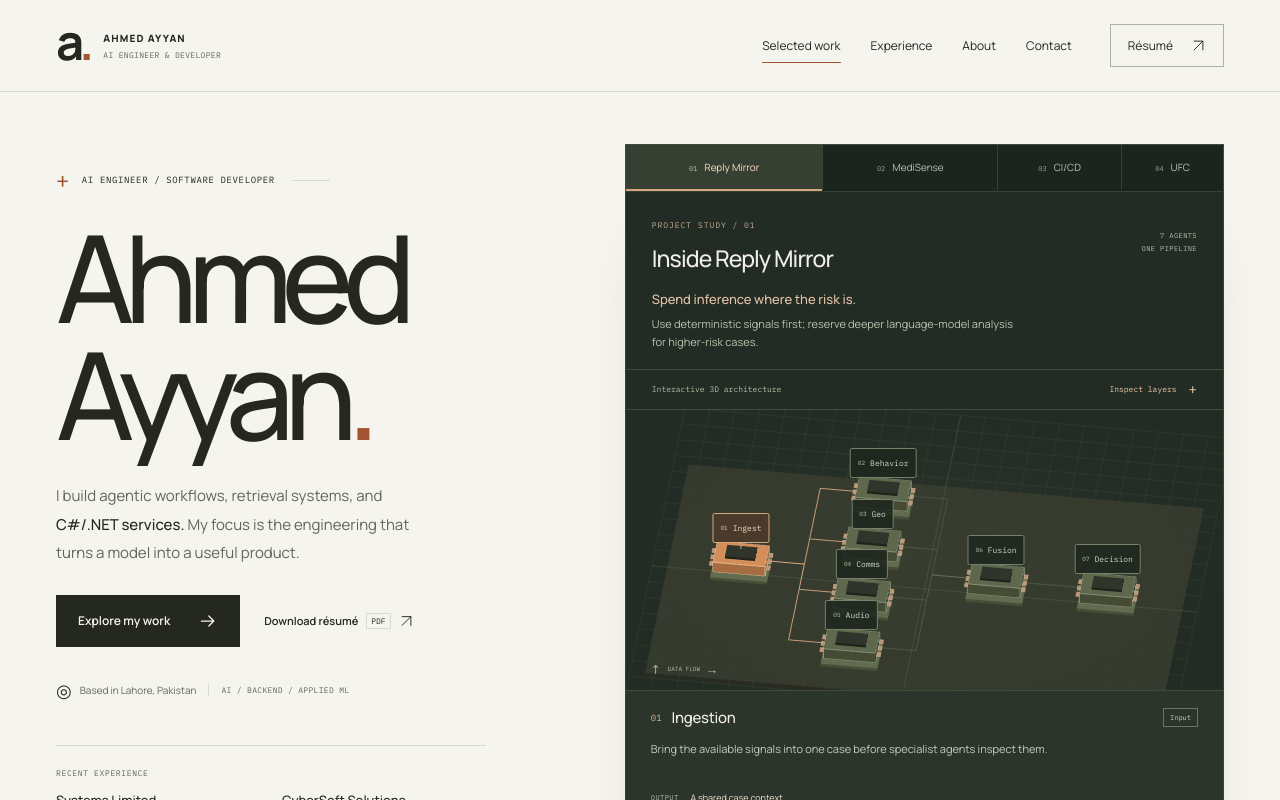
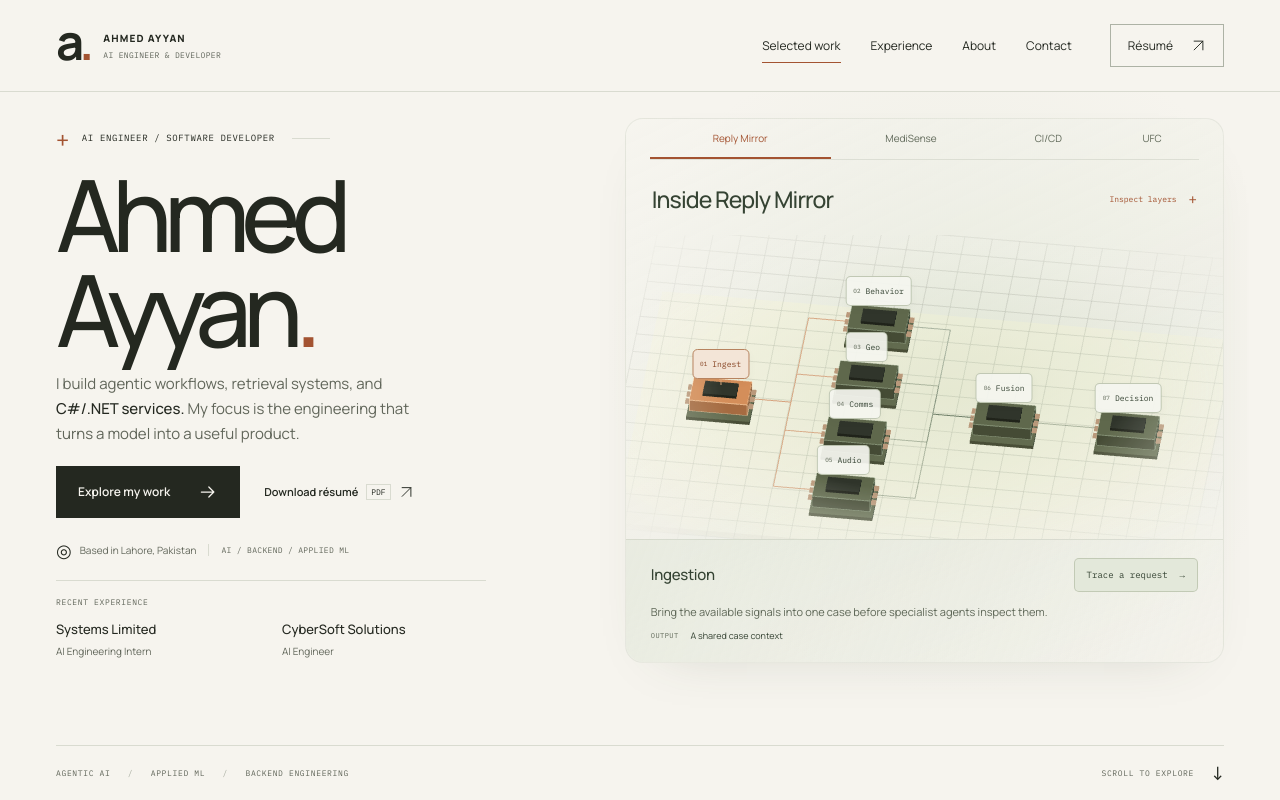
Before and after one commit to bsse23094/portfolio, a React (Vite) app: page / in a window 1280 px wide. Shown: the top 800 px of the page. Built offline with nearby package versions, Linux system fonts and the light colour scheme.

Commit message:
Refine hero layout and simplify the 3D architecture card

```diff
--- a/src/App.jsx
+++ b/src/App.jsx
@@ -188,7 +188,7 @@ function Hero() {
         </div>
       </div>
       <div className="hero-visual" data-enter>
-        <SystemWorkbench />
+        <SystemWorkbench appearance="paper" />
       </div>
       <div className="hero-footnote">
         <span>
--- a/src/components/SystemExplorer.jsx
+++ b/src/components/SystemExplorer.jsx
@@ -5,9 +5,11 @@ import { systems } from "../data/projectSystems";
 
 export default function SystemExplorer({
   projectId = "reply-mirror",
+  appearance = "dark",
   onNotes,
 }) {
   const system = systems[projectId];
+  const minimal = appearance === "paper";
   const selectionHint = `Select ${system.unit === "agent" ? "an agent" : "a stage"} to see its role`;
   const { nodes: systemNodes, steps: traceSteps } = system;
   const fallbackPositions = systemNodes.map((node) => [
@@ -55,6 +57,7 @@ export default function SystemExplorer({
         try {
           sceneRef.current = createSystemScene({
             system,
+            appearance,
             canvas: canvasRef.current,
             host: hostRef.current,
             labels: labelsRef.current,
@@ -81,7 +84,7 @@ export default function SystemExplorer({
       sceneRef.current = null;
       media.removeEventListener("change", onMotion);
     };
-  }, [system]);
+  }, [system, appearance]);
 
   useEffect(() => {
     sceneRef.current?.select(selected, active, trace === "playing");
@@ -158,6 +161,31 @@ export default function SystemExplorer({
     timelineRef.current = timeline;
   }
 
+  const layerControl = status === "ready" && (
+    <button
+      aria-pressed={layers}
+      onClick={() => setLayers(!layers)}
+      className="layer-toggle"
+    >
+      {layers ? "Collapse layers" : "Inspect layers"}{" "}
+      <span aria-hidden="true">{layers ? "−" : "+"}</span>
+    </button>
+  );
+  const traceControl = (
+    <button onClick={runTrace} className="trace-button">
+      {reduced
+        ? "Next stage"
+        : trace === "playing"
+          ? "Pause walkthrough"
+          : trace === "paused"
+            ? "Resume walkthrough"
+            : trace === "done"
+              ? "Replay example"
+              : "Trace a request"}
+      <span aria-hidden="true">{trace === "playing" ? "Ⅱ" : "→"}</span>
+    </button>
+  );
+
   return (
     <section
       className="system-explorer"
@@ -167,38 +195,39 @@ export default function SystemExplorer({
     >
       <div className="system-heading">
         <div>
+          {!minimal && (
             <span className="system-eyebrow">
               PROJECT STUDY / {system.number}
             </span>
+          )}
           <h2>Inside {system.name}</h2>
         </div>
+        {minimal ? (
+          layerControl
+        ) : (
           <span className="system-edition">
             {systemNodes.length} {system.unit === "agent" ? "AGENTS" : "STAGES"}
             <br />
             ONE PIPELINE
           </span>
+        )}
       </div>
+      {!minimal && (
         <div className="system-decision">
           <strong>{system.headline}</strong>
           <p>{system.decision}</p>
         </div>
+      )}
+      {!minimal && (
         <div className="system-toolbar">
           <span className="system-hint">
             {status === "ready"
               ? "Interactive 3D architecture"
               : "Interactive architecture"}
           </span>
-        {status === "ready" && (
-          <button
-            aria-pressed={layers}
-            onClick={() => setLayers(!layers)}
-            className="layer-toggle"
-          >
-            {layers ? "Collapse layers" : "Inspect layers"}{" "}
-            <span aria-hidden="true">{layers ? "−" : "+"}</span>
-          </button>
+          {layerControl}
+        </div>
       )}
-      </div>
       <div
         className={`system-stage ${status !== "ready" ? "is-flat" : ""} ${layers ? "is-exploded" : ""}`}
         ref={hostRef}
@@ -238,9 +267,11 @@ export default function SystemExplorer({
             {item.short}
           </button>
         ))}
+        {!minimal && (
           <div className="system-orientation" aria-hidden="true">
             <span>↑</span> DATA FLOW <span>→</span>
           </div>
+        )}
       </div>
       {layers && (
         <div className="system-layer-key" aria-label="Component layers">
@@ -254,9 +285,15 @@ export default function SystemExplorer({
       )}
       <div className="system-inspector" aria-live="polite" aria-atomic="true">
         <div className="inspector-header">
+          {!minimal && (
             <span className="inspector-number">0{selected + 1}</span>
+          )}
           <h3>{node.name}</h3>
+          {minimal ? (
+            traceControl
+          ) : (
             <span className="inspector-layer">{node.layer}</span>
+          )}
         </div>
         <p>{node.detail}</p>
         <div className="inspector-output">
@@ -264,6 +301,7 @@ export default function SystemExplorer({
           {node.output}
         </div>
       </div>
+      {!minimal && (
         <div className="system-trace">
           <div className="trace-caption">
             <span
@@ -273,29 +311,26 @@ export default function SystemExplorer({
             />
             <span>{stepLabel}</span>
           </div>
-        <button onClick={runTrace} className="trace-button">
-          {reduced
-            ? "Next stage"
-            : trace === "playing"
-              ? "Pause walkthrough"
-              : trace === "paused"
-                ? "Resume walkthrough"
-                : trace === "done"
-                  ? "Replay example"
-                  : "Trace a request"}
-          <span aria-hidden="true">{trace === "playing" ? "Ⅱ" : "→"}</span>
-        </button>
+          {traceControl}
         </div>
+      )}
+      {!minimal && (
         <div className="system-evidence">
           <span>PROJECT EVIDENCE</span>
           <p>{system.evidence}</p>
         </div>
+      )}
+      {!minimal && (
         <div className="system-footnote">
           <span>Illustrative flow · not live inference</span>
           <a href={`#${projectId}`} onClick={onNotes}>
-          Project notes <span aria-hidden="true"><Arrow diagonal className="inline-arrow" /></span>
+            Project notes{" "}
+            <span aria-hidden="true">
+              <Arrow diagonal className="inline-arrow" />
+            </span>
           </a>
         </div>
+      )}
     </section>
   );
 }
--- a/src/components/SystemWorkbench.jsx
+++ b/src/components/SystemWorkbench.jsx
@@ -7,6 +7,7 @@ import { systems } from "../data/projectSystems";
 
 export default function SystemWorkbench({
   initialProject = "reply-mirror",
+  appearance = "dark",
   onNotes,
 }) {
   const [projectId, setProjectId] = useState(initialProject);
@@ -26,7 +27,7 @@ export default function SystemWorkbench({
     tabRefs.current[next]?.focus();
   };
   return (
-    <div className="system-workbench">
+    <div className="system-workbench" data-appearance={appearance}>
       <div
         className="system-project-tabs"
         role="tablist"
@@ -46,7 +47,7 @@ export default function SystemWorkbench({
             onClick={() => setProjectId(project.id)}
             onKeyDown={(event) => changeTab(event, index)}
           >
-            <span>{project.number}</span>
+            {appearance !== "paper" && <span>{project.number}</span>}
             {project.tab}
           </button>
         ))}
@@ -59,6 +60,7 @@ export default function SystemWorkbench({
         <SystemExplorer
           key={projectId}
           projectId={projectId}
+          appearance={appearance}
           onNotes={onNotes}
         />
       </div>
@@ -119,7 +121,9 @@ export function ArchitectureButton({ project }) {
       >
         <ProjectActionIcon />
         Explore architecture<span className="sr-only"> of {project.title}</span>
-        <span className="project-action-trailing" aria-hidden="true"><Arrow diagonal className="inline-arrow" /></span>
+        <span className="project-action-trailing" aria-hidden="true">
+          <Arrow diagonal className="inline-arrow" />
+        </span>
       </button>
       {open && (
         <ArchitectureDialog project={project} onClose={() => setOpen(false)} />
--- a/src/components/systemScene.js
+++ b/src/components/systemScene.js
@@ -3,6 +3,7 @@ import { gsap } from "gsap";
 
 export function createSystemScene({
   system,
+  appearance = "dark",
   canvas,
   host,
   labels,
@@ -11,6 +12,7 @@ export function createSystemScene({
   reducedMotion,
 }) {
   const { nodes: systemNodes, edges: systemEdges } = system;
+  const paper = appearance === "paper";
   const layerState = { amount: 0 };
   const renderer = new THREE.WebGLRenderer({
     canvas,
@@ -153,7 +155,7 @@ export function createSystemScene({
   const grid = new THREE.GridHelper(11, 22, 0x54604e, 0x384435);
   grid.position.y = -0.38;
   grid.material.transparent = true;
-  grid.material.opacity = 0.45;
+  grid.material.opacity = paper ? 0.12 : 0.45;
   own(grid.geometry);
   own(grid.material);
   world.add(grid);
@@ -161,11 +163,11 @@ export function createSystemScene({
     own(new THREE.BoxGeometry(10.4, 0.12, 6.6)),
     own(
       new THREE.MeshStandardMaterial({
-        color: 0x222b23,
+        color: paper ? 0xcbd2bf : 0x222b23,
         metalness: 0.1,
         roughness: 0.9,
         transparent: true,
-        opacity: 0.8,
+        opacity: paper ? 0.22 : 0.8,
       }),
     ),
   );
--- a/src/hooks/useMotion.js
+++ b/src/hooks/useMotion.js
@@ -107,8 +107,8 @@ export function usePortfolioMotion(scope) {
             )
             .from(
               ".hero-visual",
-              { y: 30, autoAlpha: 0, duration: 1, clearProps: "all" },
-              0.3,
+              { y: 14, autoAlpha: 0, duration: 1.35, clearProps: "all" },
+              0.2,
             );
 
         const progress = root.querySelector(".reading-progress");
--- a/src/refinement.css
+++ b/src/refinement.css
@@ -425,6 +425,146 @@ html {
   color: #f1c6a3;
 }
 
+/* A paper-and-sage study lets the hero illustration share the page surface. */
+.system-workbench[data-appearance="paper"] {
+  --study-ink: #354333;
+  --study-muted: #5f6858;
+  --study-line: #6e7c6329;
+  position: relative;
+  isolation: isolate;
+  background: linear-gradient(155deg, #f7f6f080, #e9ece266 55%, #f6f4ee33);
+  border: 1px solid #6e7c631c;
+  border-radius: 18px;
+  box-shadow: 0 20px 55px -38px #43513b40;
+}
+.system-workbench[data-appearance="paper"]::before {
+  content: "";
+  position: absolute;
+  inset: -35px -24px;
+  z-index: -1;
+  pointer-events: none;
+  background: radial-gradient(ellipse at 55% 45%, #d7dfcb55, transparent 70%);
+}
+.system-workbench[data-appearance="paper"] .system-project-tabs {
+  margin-inline: 24px;
+  background: transparent;
+  border: 0;
+  border-bottom: 1px solid var(--study-line);
+}
+.system-workbench[data-appearance="paper"] .system-project-tabs button {
+  color: var(--study-muted);
+  border-left: 0;
+  background: transparent;
+}
+.system-workbench[data-appearance="paper"] .system-project-tabs button[aria-selected="true"] {
+  color: var(--copper);
+  border-bottom-color: var(--copper);
+}
+.system-workbench[data-appearance="paper"] .system-project-tabs button:hover {
+  color: var(--study-ink);
+  background: #dce2d344;
+}
+.system-workbench[data-appearance="paper"] .system-explorer {
+  color: var(--study-ink);
+  background: transparent;
+  border: 0;
+  box-shadow: none;
+}
+.system-workbench[data-appearance="paper"] :is(.system-eyebrow, .layer-toggle, .inspector-number, .system-decision strong, .system-footnote > a) {
+  color: var(--copper);
+}
+.system-workbench[data-appearance="paper"] :is(.system-edition, .system-hint, .system-decision p, .system-inspector > p, .inspector-output > span, .trace-caption, .system-evidence > span, .system-footnote, .system-orientation) {
+  color: var(--study-muted);
+}
+.system-workbench[data-appearance="paper"] :is(.system-toolbar, .system-inspector, .system-trace, .system-evidence, .system-footnote, .system-layer-key) {
+  border-color: var(--study-line);
+}
+.system-workbench[data-appearance="paper"] .system-toolbar {
+  border-top: 0;
+}
+.system-workbench[data-appearance="paper"] .system-stage {
+  background: radial-gradient(ellipse at 54% 52%, #d4ddc780, #e9ece21a 65%, transparent 80%);
+}
+.system-workbench[data-appearance="paper"] .system-stage canvas {
+  mask-image: radial-gradient(ellipse at center, #000 48%, #0009 72%, transparent 100%);
+}
+.system-workbench[data-appearance="paper"] .system-node {
+  background: #f5f6efed;
+  color: var(--study-ink);
+  border-color: #8e9c7d80;
+  border-radius: 5px;
+  box-shadow: 0 3px 10px #35433308;
+}
+.system-workbench[data-appearance="paper"] .node-index {
+  color: var(--study-muted);
+}
+.system-workbench[data-appearance="paper"] .system-node:is(:hover, :focus-visible) {
+  background: #e3e9d9;
+  border-color: #68785c;
+}
+.system-workbench[data-appearance="paper"] .system-node.is-active {
+  background: #f3e5d7;
+  color: #864322;
+  border-color: #b7835f;
+}
+.system-workbench[data-appearance="paper"] .system-node.is-active .node-index {
+  color: #864322;
+}
+.system-workbench[data-appearance="paper"] .system-inspector {
+  background: linear-gradient(110deg, #dde4d466, #e9ece222);
+}
+.system-workbench[data-appearance="paper"] :is(.inspector-output, .system-evidence p, .system-layer-key span) {
+  color: var(--study-ink);
+}
+.system-workbench[data-appearance="paper"] .inspector-layer {
+  color: var(--study-muted);
+  border-color: #8e9c7d66;
+  border-radius: 3px;
+}
+.system-workbench[data-appearance="paper"] .trace-button {
+  background: #e3e8da;
+  border-color: #8e9c7d66;
+  border-radius: 5px;
+  color: var(--study-ink);
+  transition: background-color 0.25s;
+}
+.system-workbench[data-appearance="paper"] .trace-button:hover {
+  background: #d4dec8;
+}
+.system-workbench[data-appearance="paper"] .trace-dot {
+  background: #68785c;
+}
+.system-workbench[data-appearance="paper"] .trace-dot.is-playing {
+  background: var(--copper);
+}
+.system-workbench[data-appearance="paper"] .system-layer-key {
+  background: #e3e8da66;
+}
+.system-workbench[data-appearance="paper"] .system-layer-key i {
+  color: var(--copper);
+  border-color: #8e9c7d66;
+}
+.system-workbench[data-appearance="paper"] .system-flat-lines {
+  stroke: #718164;
+}
+.system-workbench[data-appearance="paper"] :is(button, a):focus-visible {
+  outline: 2px solid var(--copper);
+  outline-offset: 3px;
+}
+@media (max-width: 800px) {
+  .system-workbench[data-appearance="paper"]::before {
+    inset-inline: -12px;
+  }
+  .system-workbench[data-appearance="paper"] .system-project-tabs {
+    margin-inline: 15px;
+  }
+}
+@media (prefers-reduced-motion: reduce) {
+  .system-workbench[data-appearance="paper"] .trace-button {
+    transition: none;
+  }
+}
+
 /* A slow, pausable tool rail, with a static layout for reduced motion. */
 .tech-section {
   padding: 46px 0 28px;
@@ -1664,3 +1804,95 @@ html {
   .experience-meta .experience-dates { font-size: 19px; }
   .experience-meta > span { margin-top: 8px; font-size: 12px; }
 }
+
+/* Keep the complete desktop introduction inside the first screen. */
+.system-workbench[data-appearance="paper"] .system-heading {
+  padding-block: 20px 16px;
+}
+.system-workbench[data-appearance="paper"] .system-heading h2 {
+  margin: 0;
+  line-height: 1.25;
+}
+.system-workbench[data-appearance="paper"] .layer-toggle {
+  flex-shrink: 0;
+}
+.system-workbench[data-appearance="paper"] .system-inspector {
+  min-height: 0;
+  padding-block: 18px 20px;
+  border-radius: 0 0 18px 18px;
+}
+.system-workbench[data-appearance="paper"] .inspector-header {
+  flex-wrap: wrap;
+}
+.system-workbench[data-appearance="paper"] .inspector-header .trace-button {
+  margin-left: auto;
+}
+.system-workbench[data-appearance="paper"] .system-inspector > p {
+  min-height: 0;
+  margin-top: 10px;
+}
+.system-workbench[data-appearance="paper"] .inspector-output {
+  margin-top: 8px;
+}
+@media (min-width: 581px) {
+  .hero {
+    min-height: calc(100svh - 92px);
+    align-content: space-between;
+  }
+}
+@media (min-width: 581px) and (max-height: 1100px) {
+  .hero {
+    padding-top: clamp(22px, 3.2svh, 34px);
+  }
+  .hero-copy {
+    padding-top: 10px;
+  }
+  .hero h1 {
+    font-size: clamp(88px, 8.7vw, 126px);
+    margin-top: 18px;
+  }
+  .hero-description {
+    margin-top: 22px;
+  }
+  .hero-actions {
+    margin-top: 19px;
+  }
+  .hero-location {
+    margin-top: 20px;
+  }
+  .hero-experience {
+    margin-top: 27px;
+    padding-top: 16px;
+  }
+  .hero-footnote {
+    margin-top: 14px;
+    padding-block: 12px;
+  }
+  .system-workbench[data-appearance="paper"] .system-stage {
+    height: clamp(300px, 38svh, 380px);
+  }
+  .system-workbench[data-appearance="paper"] .system-project-tabs button {
+    min-height: 40px;
+    padding-block: 10px;
+  }
+}
+@media (min-width: 581px) and (max-height: 820px) {
+  .hero h1 {
+    font-size: clamp(80px, 7.8vw, 110px);
+  }
+  .hero-description {
+    margin-top: 15px;
+    line-height: 1.65;
+  }
+  .hero-experience {
+    margin-top: 18px;
+  }
+}
+@media (min-width: 581px) and (max-width: 700px) and (max-height: 820px) {
+  .hero-experience {
+    margin-top: 14px;
+  }
+  .hero-footnote {
+    padding-block: 7px;
+  }
+}
```
Lines whose indentation alone changed are shown as unchanged.
